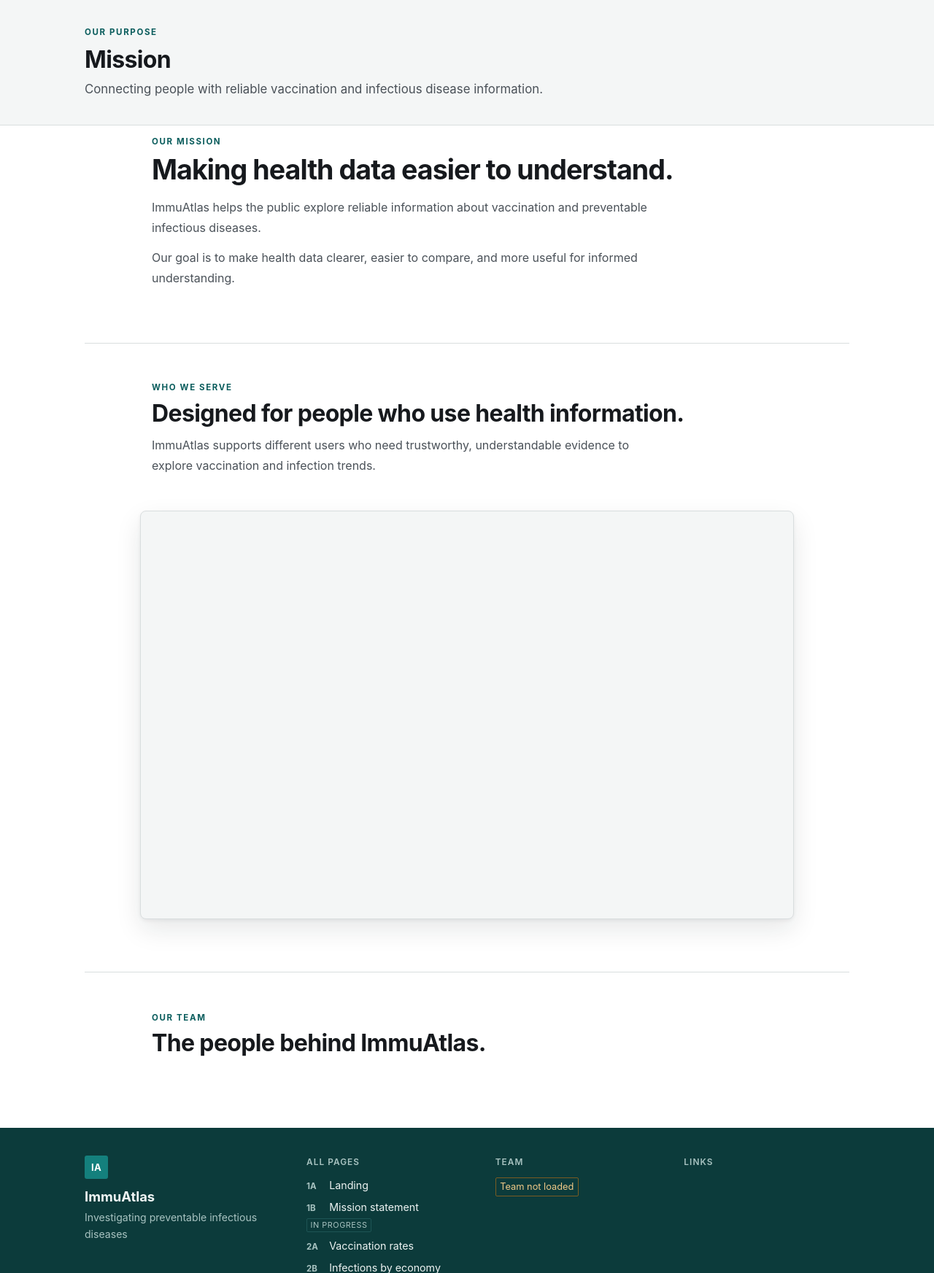
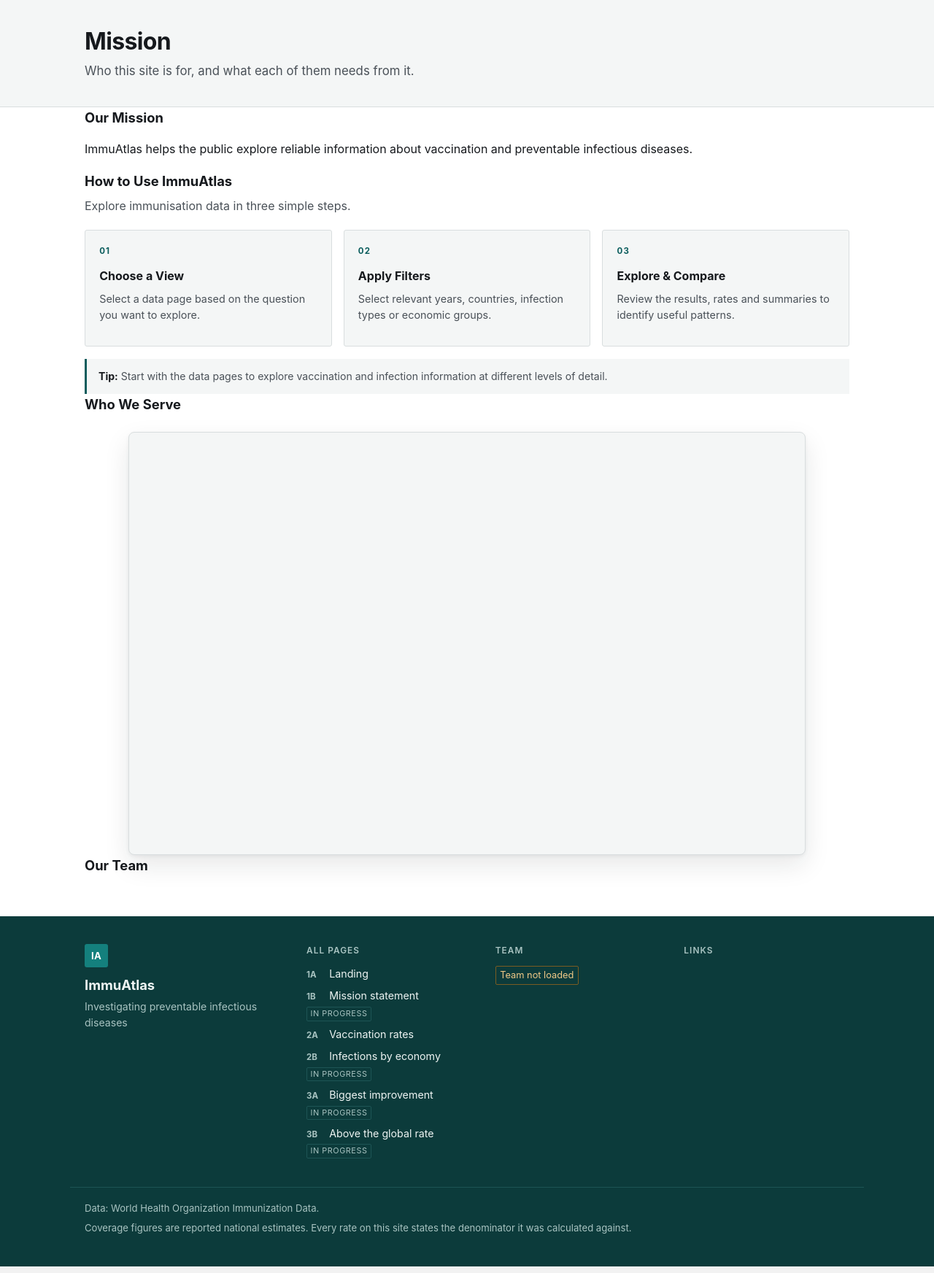
Before and after one commit to trannhatduy101-del/ImmuAtlas, a Flask app: template templates/pages/1b_mission.html in a window 1280 px wide. Shown: the part 84-1829 px from the top of the page at 73% size. Run offline with Flask 3, Linux system fonts and the light colour scheme; the template is opened without the code that fills it, so the values that code supplies are empty.

Commit message:
Update 1B

```diff
--- a/static/css/style.css
+++ b/static/css/style.css
@@ -1036,6 +1036,9 @@ td.num, th.num { text-align: right; font-variant-numeric: tabular-nums; }
   height: 100%;
   object-fit: contain;
   object-position: center;
+  image-rendering: auto;
+  backface-visibility: hidden;
+  transform: translateZ(0);
 }
 
 
@@ -1296,7 +1299,7 @@ td.num, th.num { text-align: right; font-variant-numeric: tabular-nums; }
   align-items: center;
   gap: .7rem;
   margin: 0 auto 1rem;
-  width: min(100%, 56rem);
+  width: min(100%, 65rem);
 }
 
 
@@ -1437,3 +1440,187 @@ td.num, th.num { text-align: right; font-variant-numeric: tabular-nums; }
     aspect-ratio: 4 / 3;
   }
 }
+/* ==========================================================================
+   1B HOW TO USE
+   ========================================================================== */
+
+.how-to-intro {
+  margin: 0 0 1.2rem;
+  color: var(--ink-muted);
+  max-width: 46rem;
+}
+
+.how-to-grid {
+  display: grid;
+  grid-template-columns: repeat(3, 1fr);
+  gap: 1rem;
+  margin-top: 1.2rem;
+}
+
+.how-to-card {
+  position: relative;
+  min-height: 10rem;
+  padding: 1.2rem 1.2rem 1.1rem;
+  background: var(--bg-sunk);
+  border: 1px solid var(--rule);
+  border-radius: var(--radius);
+}
+
+.how-to-number {
+  display: block;
+  margin-bottom: .8rem;
+  color: var(--accent);
+  font-size: .72rem;
+  font-weight: 700;
+  letter-spacing: .1em;
+}
+
+.how-to-card h3 {
+  margin-bottom: .45rem;
+  font-size: 1rem;
+}
+
+.how-to-card p {
+  margin: 0;
+  color: var(--ink-muted);
+  font-size: .9rem;
+  line-height: 1.55;
+}
+
+.how-to-tip {
+  margin: 1.1rem 0 0;
+  padding: .8rem 1rem;
+  border-left: 3px solid var(--accent);
+  background: var(--bg-sunk);
+  color: var(--ink-muted);
+  font-size: .88rem;
+}
+
+.how-to-tip strong {
+  color: var(--ink);
+}
+
+@media (max-width: 42rem) {
+  .how-to-grid {
+    grid-template-columns: 1fr;
+  }
+
+  .how-to-card {
+    min-height: auto;
+  }
+}
+/* ==========================================================================
+   1B PERSONA - FINAL LAYOUT
+   ========================================================================== */
+
+.persona-showcase {
+  max-width: 58rem;
+  margin: 0 auto;
+}
+
+.persona-selector {
+  display: flex;
+  justify-content: flex-start;
+  align-items: center;
+  gap: .7rem;
+  margin: 0 auto 1rem;
+  width: min(100%, 65rem);
+}
+
+.persona-selector-button {
+  display: inline-flex;
+  align-items: center;
+  gap: .65rem;
+  min-height: 2.7rem;
+  padding: .55rem .95rem;
+  border: 1px solid var(--rule);
+  border-radius: 4px;
+  background: var(--bg);
+  color: var(--ink);
+  font-size: .86rem;
+  font-weight: 600;
+  cursor: pointer;
+  transition:
+    border-color .2s ease,
+    background .2s ease,
+    color .2s ease,
+    transform .2s ease;
+}
+
+.persona-selector-button:hover {
+  border-color: var(--accent);
+  transform: translateY(-1px);
+}
+
+#persona-1:checked ~ .persona-selector label[for="persona-1"],
+#persona-2:checked ~ .persona-selector label[for="persona-2"] {
+  border-color: var(--accent);
+  background: var(--accent-lift);
+  color: var(--accent);
+}
+
+.persona-number {
+  font-size: .68rem;
+  font-weight: 700;
+  letter-spacing: .08em;
+  color: var(--ink-muted);
+}
+
+.persona-image-stage {
+  position: relative;
+  width: min(100%, 60rem);
+  margin: 0 auto;
+  aspect-ratio: 16 / 10;
+  overflow: hidden;
+  background: var(--bg-sunk);
+  border: 1px solid var(--rule);
+  border-radius: 8px;
+  box-shadow:
+    0 2px 5px rgba(22, 25, 29, .06),
+    0 14px 35px rgba(22, 25, 29, .10);
+}
+
+.persona-slide img {
+  display: block;
+  width: 100%;
+  height: 100%;
+  object-fit: contain;
+  object-position: center;
+}
+
+.persona-slide {
+  position: absolute;
+  inset: 0;
+  opacity: 0;
+  transform: translateX(3rem);
+  transition:
+    opacity .55s ease,
+    transform .55s ease;
+  pointer-events: none;
+}
+
+#persona-1:checked ~ .persona-image-stage .persona-slide-1,
+#persona-2:checked ~ .persona-image-stage .persona-slide-2 {
+  opacity: 1;
+  transform: translateX(0);
+  pointer-events: auto;
+}
+
+@media (max-width: 42rem) {
+
+  .persona-selector {
+    width: 100%;
+    flex-direction: column;
+    align-items: stretch;
+  }
+
+  .persona-selector-button {
+    width: 100%;
+    justify-content: flex-start;
+  }
+
+  .persona-image-stage {
+    width: 100%;
+    aspect-ratio: 4 / 3;
+  }
+}
--- a/templates/pages/1b_mission.html
+++ b/templates/pages/1b_mission.html
@@ -3,47 +3,85 @@
 {% block title %}Mission &middot; {{ site_name }}{% endblock %}
 
 {% block hero %}
-  <p class="mission-eyebrow">OUR PURPOSE</p>
   <h1 class="hero-title">Mission</h1>
   <p class="hero-sub">
-    Connecting people with reliable vaccination and infectious disease information.
+    Who this site is for, and what each of them needs from it.
   </p>
 {% endblock %}
 
 {% block main %}
 
-<section class="mission-intro">
-  <div class="mission-intro-content">
-    <p class="section-eyebrow">OUR MISSION</p>
-
-    <h2>Making health data easier to understand.</h2>
+<section class="mission-section">
+  <h2>Our Mission</h2>
 
   <p>
     ImmuAtlas helps the public explore reliable information about
     vaccination and preventable infectious diseases.
   </p>
-
-    <p>
-      Our goal is to make health data clearer, easier to compare,
-      and more useful for informed understanding.
-    </p>
-  </div>
 </section>
 
 
-<section class="mission-personas">
+<!-- ==========================================================================
+     HOW TO USE IMMUTLAS
+     ========================================================================== -->
 
-  <div class="persona-heading">
-    <p class="section-eyebrow">WHO WE SERVE</p>
+<section class="mission-section">
+  <h2>How to Use ImmuAtlas</h2>
 
-    <h2>Designed for people who use health information.</h2>
+  <p class="how-to-intro">
+    Explore immunisation data in three simple steps.
+  </p>
+
+  <div class="how-to-grid">
+
+    <article class="how-to-card">
+      <span class="how-to-number">01</span>
+
+      <h3>Choose a View</h3>
 
       <p>
-      ImmuAtlas supports different users who need trustworthy,
-      understandable evidence to explore vaccination and infection trends.
+        Select a data page based on the question you want to explore.
       </p>
+    </article>
+
+
+    <article class="how-to-card">
+      <span class="how-to-number">02</span>
+
+      <h3>Apply Filters</h3>
+
+      <p>
+        Select relevant years, countries, infection types or economic groups.
+      </p>
+    </article>
+
+
+    <article class="how-to-card">
+      <span class="how-to-number">03</span>
+
+      <h3>Explore &amp; Compare</h3>
+
+      <p>
+        Review the results, rates and summaries to identify useful patterns.
+      </p>
+    </article>
+
   </div>
 
+  <p class="how-to-tip">
+    <strong>Tip:</strong>
+    Start with the data pages to explore vaccination and infection
+    information at different levels of detail.
+  </p>
+</section>
+
+
+<!-- ==========================================================================
+     WHO WE SERVE
+     ========================================================================== -->
+
+<section class="mission-section">
+  <h2>Who We Serve</h2>
 
   <div class="persona-showcase">
 
@@ -58,7 +96,6 @@
       >
 
     {% endfor %}
-
 
     <!-- PERSONA SELECTOR -->
     <div class="persona-selector">
@@ -76,7 +113,6 @@
       {% endfor %}
 
     </div>
-
 
     <!-- PERSONA IMAGE -->
     <div class="persona-image-stage">
@@ -97,52 +133,35 @@
     </div>
 
   </div>
+</section>
 
 </section>
 
 
-<section class="mission-team">
+<!-- ==========================================================================
+     OUR TEAM
+     ========================================================================== -->
 
-  <div class="persona-heading">
-    <p class="section-eyebrow">OUR TEAM</p>
-
-    <h2>The people behind ImmuAtlas.</h2>
-  </div>
+<section class="mission-section">
+  <h2>Our Team</h2>
 
   <div class="team-list">
 
     {% for member in team_members %}
-
-      <article class="team-member">
-
-        <div class="team-member-number">
-          0{{ loop.index }}
-        </div>
-
-        <div class="team-member-content">
+    <div class="team-member">
 
       <h3>{{ member["full_name"] }}</h3>
 
-          <p class="team-student-number">
-            {{ member["student_number"] }}
-          </p>
+      <p>{{ member["student_number"] }}</p>
 
-          <p class="team-role">
-            Sub-Task {{ member["sub_task"] }}
-          </p>
+      <p>{{ member["sub_task"] }}</p>
 
-          <p>
-            {{ member["responsibility"] }}
-          </p>
+      <p>{{ member["responsibility"] }}</p>
 
     </div>
-
-      </article>
-
     {% endfor %}
 
   </div>
-
 </section>
 
 {% endblock %}
```
Lines whose indentation alone changed are shown as unchanged.
